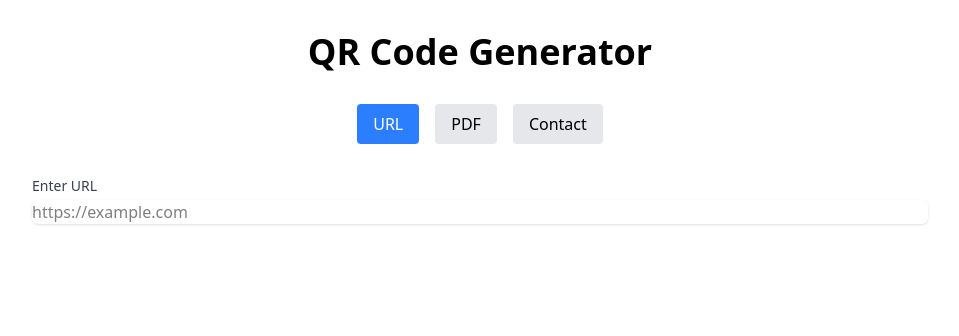
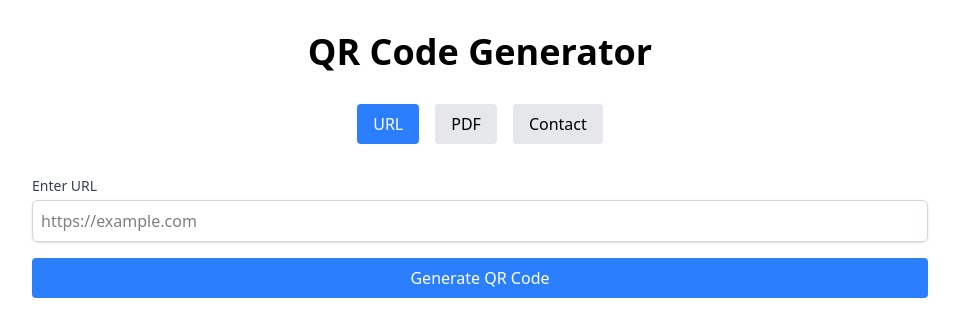
Before and after one commit to EmmanuelOBUjunior/qr_gen, a Next.js app: page / in a window 1280 px wide. Shown: the top 336 px of the page, without its empty margins (160-1119 px from the left). Built offline with nearby package versions, Linux system fonts and the light colour scheme.

Commit message:
feat:working on urlInput component ui

```diff
--- a/components/URLInput.tsx
+++ b/components/URLInput.tsx
@@ -32,12 +32,13 @@ const URLInput = () => {
         <input
           type="url"
           id="url"
-          className="mt-1 block w-full rounded-md border-gray-300 shadow-sm focus:border-blue-500 focus:ring-blue-500"
+          className="mt-1 block w-full rounded-md border border-gray-300 shadow-sm focus:border-blue-500 focus:ring-blue-500 p-2"
           value={url}
           onChange={(e) => setUrl(e.target.value)}
           placeholder="https://example.com"
         />
       </div>
+      <button onClick={generateQRCode} className="w-full bg-blue-500 text-white py-2 rounded hover:bg-blue-600">Generate QR Code</button>
     </div>
   );
 };
```
